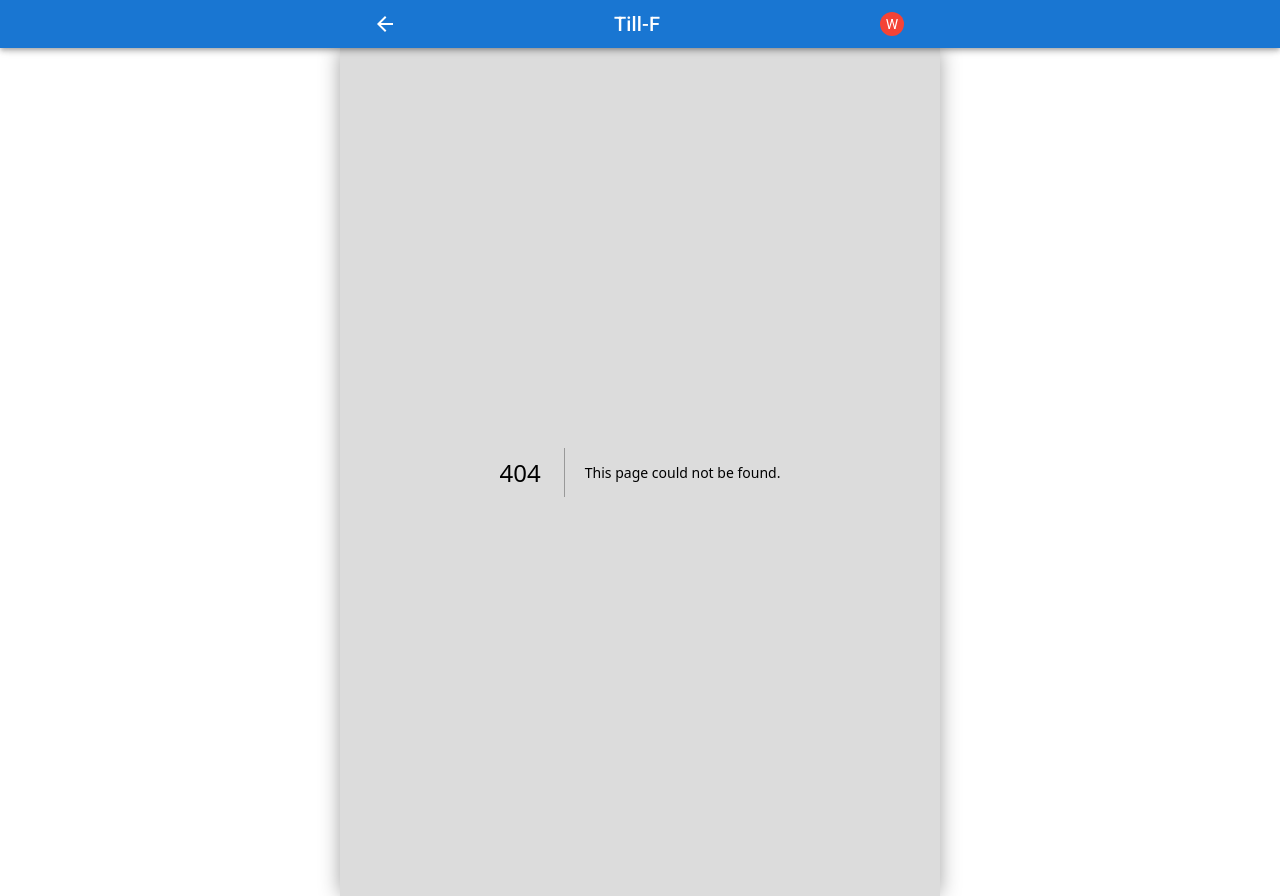
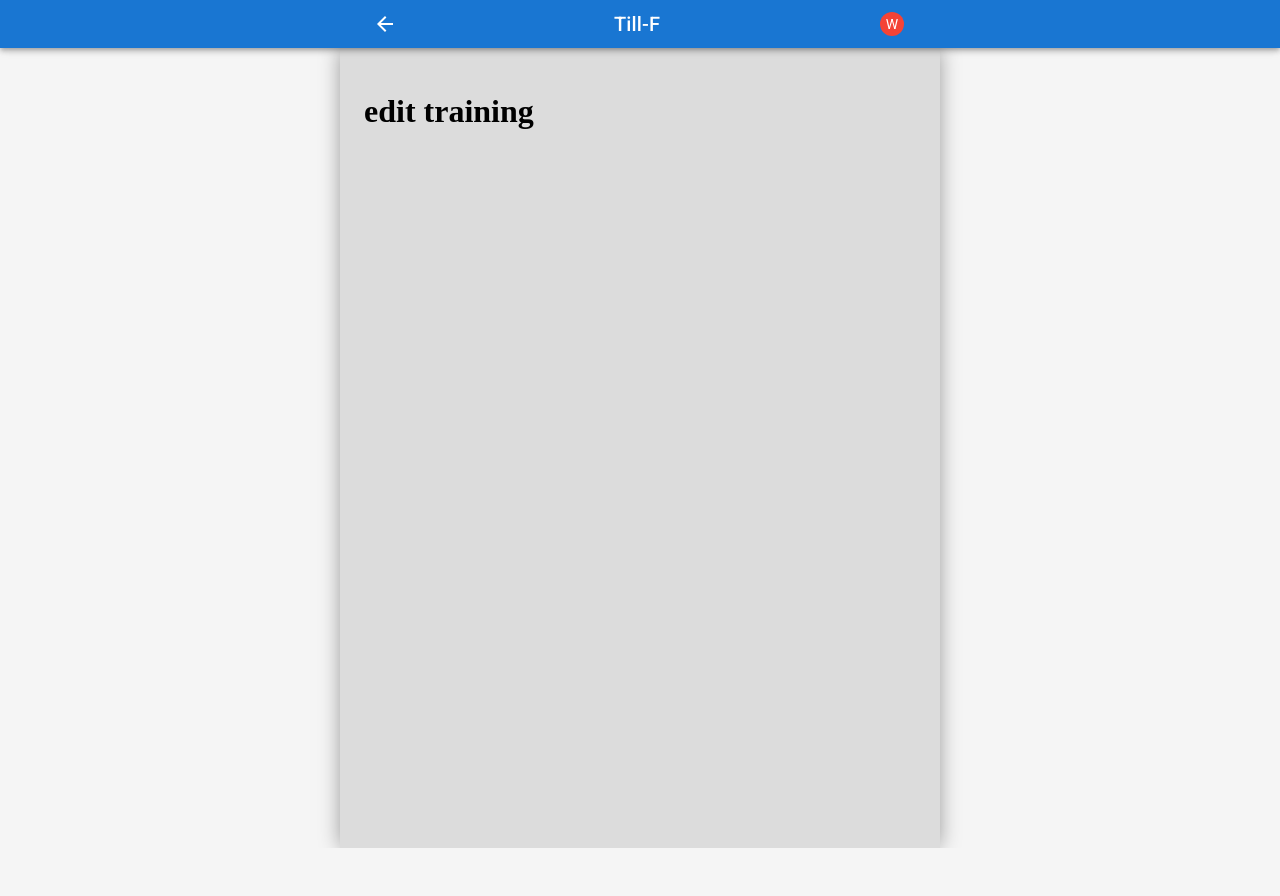
Before and after one commit to wilsondefreitas-dev/till-f, a Next.js app: page /training/edit/1 in a window 1280 px wide. Before the commit this address had no page. After the commit the page ends 848 px from the top, so only its background shows below. Built offline with nearby package versions, Linux system fonts and the light colour scheme.

Commit message:
create edit  training route

```diff
--- /dev/null
+++ b/app/(routes)/training/edit/[id]/page.tsx
@@ -0,0 +1,3 @@
+export default function EditTraining(): JSX.Element {
+  return <h1>edit training</h1>;
+}
```
